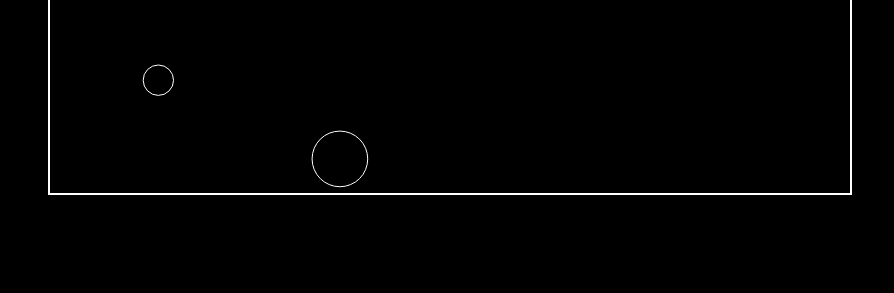
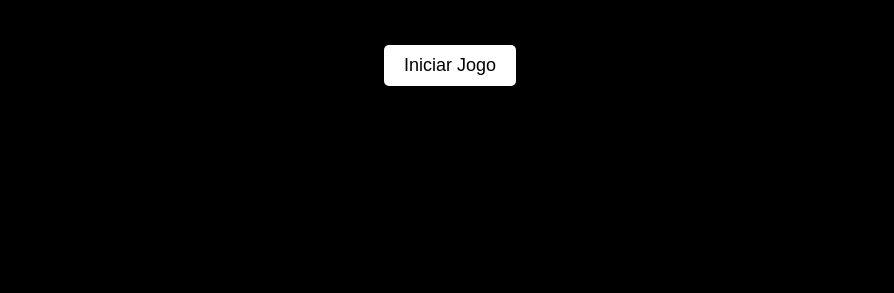
Before and after one commit to PeAlvesilva/jogo-asteroids, a plain HTML site: page index.html in a window 1280 px wide. Shown: the part 507-800 px from the top of the page, without its empty margins (190-1084 px from the left). Drawn offline with Linux system fonts and the light colour scheme; a web font is replaced by a local one.

Commit message:
atualização: adição de sistema de pontuação, tela inicial e "Game Over".

```diff
--- a/index.html
+++ b/index.html
@@ -4,9 +4,23 @@
     <meta charset="UTF-8">
     <meta name="viewport" content="width=device-width, initial-scale=1.0">
     <link rel="stylesheet" href="jogo-asteroids_style.css">
+    <link rel="preconnect" href="https://fonts.gstatic.com" crossorigin>
+    <link rel="preconnect" href="https://fonts.googleapis.com">
+    <link rel="preconnect" href="https://fonts.gstatic.com" crossorigin>
+    <link href="https://fonts.googleapis.com/css2?family=Fira+Sans:ital,wght@0,100;0,200;0,300;0,400;0,500;0,600;0,700;0,800;0,900;1,100;1,200;1,300;1,400;1,500;1,600;1,700;1,800;1,900&family=Smooch+Sans:wght@100..900&display=swap" rel="stylesheet">
     <title>Jogo - Asteroids</title>
 </head>
 <body>
+    <div id="startScreen">
+        <h1>Bem-vindo ao Asteroids!</h1>
+        <p>Pressione o botão para começar o jogo</p>
+        <button id="startButton">Iniciar Jogo</button>
+    </div>
+    <div id="gameOverScreen" style="display: none;">
+        <h1>Game Over</h1>
+        <p id="finalScore"></p>
+        <button id="restartButton">Reiniciar Jogo</button>
+    </div>
     <canvas id="gameCanvas" width="800" height="600"></canvas>
 
     <script src="jogo-asteroids_script.js"></script>
--- a/jogo-asteroids_script.js
+++ b/jogo-asteroids_script.js
@@ -1,6 +1,12 @@
 // Configurações iniciais
 const canvas = document.getElementById("gameCanvas");
 const ctx = canvas.getContext("2d");
+
+const startScreen = document.getElementById("startScreen");
+const gameOverScreen = document.getElementById("gameOverScreen");
+const startButton = document.getElementById("startButton");
+const restartButton = document.getElementById("restartButton");
+const finalScore = document.getElementById("finalScore");
 
 const spaceship = {
     x: canvas.width / 2,
@@ -11,13 +17,13 @@ const spaceship = {
     height: 30
 };
 
-const bullets = [];
-const asteroids = [];
-
+let bullets = [];
+let asteroids = [];
 let lastTime = 0;
 let gameOver = false;
+let score = 0;
 
-// Função para desenhar a nave
+// Funções de desenho e lógica do jogo
 function drawSpaceship() {
     ctx.save();
     ctx.translate(spaceship.x, spaceship.y);
@@ -33,7 +39,6 @@ function drawSpaceship() {
     ctx.restore();
 }
 
-// Função para desenhar asteroides
 function drawAsteroids() {
     for (let i = 0; i < asteroids.length; i++) {
         const asteroid = asteroids[i];
@@ -44,7 +49,6 @@ function drawAsteroids() {
     }
 }
 
-// Função para desenhar os tiros
 function drawBullets() {
     for (let i = 0; i < bullets.length; i++) {
         const bullet = bullets[i];
@@ -55,19 +59,22 @@ function drawBullets() {
     }
 }
 
-// Função para movimentação da nave
+function drawScore() {
+    ctx.fillStyle = "white";
+    ctx.font = "20px Arial";
+    ctx.fillText(`Score: ${score}`, 10, 30);
+}
+
 function moveSpaceship() {
     spaceship.x += Math.cos(spaceship.angle) * spaceship.speed;
     spaceship.y += Math.sin(spaceship.angle) * spaceship.speed;
 
-    // Condições de borda
     if (spaceship.x < 0) spaceship.x = canvas.width;
     if (spaceship.x > canvas.width) spaceship.x = 0;
     if (spaceship.y < 0) spaceship.y = canvas.height;
     if (spaceship.y > canvas.height) spaceship.y = 0;
 }
 
-// Função para movimentação dos asteroides
 function moveAsteroids() {
     for (let i = 0; i < asteroids.length; i++) {
         const asteroid = asteroids[i];
@@ -81,14 +88,12 @@ function moveAsteroids() {
     }
 }
 
-// Função para movimentação dos tiros
 function moveBullets() {
     for (let i = 0; i < bullets.length; i++) {
         const bullet = bullets[i];
         bullet.x += Math.cos(bullet.angle) * 5;
         bullet.y += Math.sin(bullet.angle) * 5;
 
-        // Remover tiros fora da tela
         if (bullet.x < 0 || bullet.x > canvas.width || bullet.y < 0 || bullet.y > canvas.height) {
             bullets.splice(i, 1);
             i--;
@@ -96,7 +101,6 @@ function moveBullets() {
     }
 }
 
-// Função para detectar colisões entre tiros e asteroides
 function detectCollisions() {
     for (let i = 0; i < bullets.length; i++) {
         const bullet = bullets[i];
@@ -106,16 +110,16 @@ function detectCollisions() {
             const dy = bullet.y - asteroid.y;
             const distance = Math.sqrt(dx * dx + dy * dy);
             if (distance < asteroid.radius) {
-                asteroids.splice(j, 1); // Remove o asteroide
-                bullets.splice(i, 1);   // Remove o tiro
+                asteroids.splice(j, 1);
+                bullets.splice(i, 1);
                 i--;
+                score += 10;
                 break;
             }
         }
     }
 }
 
-// Função para detectar colisões entre a nave e asteroides
 function detectShipAsteroidCollisions() {
     for (let i = 0; i < asteroids.length; i++) {
         const asteroid = asteroids[i];
@@ -124,13 +128,14 @@ function detectShipAsteroidCollisions() {
         const distance = Math.sqrt(dx * dx + dy * dy);
         if (distance < spaceship.width / 2 + asteroid.radius) {
             gameOver = true;
-            alert("Game Over!");
+            finalScore.textContent = `Sua pontuação final foi: ${score}`;
+            gameOverScreen.style.display = "flex";
+            canvas.style.display = "none";
             break;
         }
     }
 }
 
-// Função para gerar asteroides
 function generateAsteroids() {
     if (Math.random() < 0.02) {
         const radius = Math.random() * 20 + 15;
@@ -143,7 +148,6 @@ function generateAsteroids() {
     }
 }
 
-// Função para atualizar o jogo
 function update(time) {
     const deltaTime = time - lastTime;
     lastTime = time;
@@ -162,36 +166,39 @@ function update(time) {
     drawSpaceship();
     drawAsteroids();
     drawBullets();
+    drawScore();
 
     requestAnimationFrame(update);
 }
 
-// Função para iniciar o jogo
 function startGame() {
+    score = 0;
+    bullets = [];
+    asteroids = [];
+    gameOver = false;
+    spaceship.x = canvas.width / 2;
+    spaceship.y = canvas.height / 2;
+    startScreen.style.display = "none";
+    gameOverScreen.style.display = "none";
+    canvas.style.display = "block";
     requestAnimationFrame(update);
 }
 
-// Funções de controle de nave com o mouse
+// Eventos para iniciar/reiniciar o jogo
+startButton.addEventListener("click", startGame);
+restartButton.addEventListener("click", startGame);
+
+// Controle de nave com o mouse
 canvas.addEventListener("mousemove", (e) => {
-    const mouseX = e.clientX;
-    const mouseY = e.clientY;
-
-    // Calcular o ângulo entre a nave e o cursor
+    const mouseX = e.clientX - canvas.getBoundingClientRect().left;
+    const mouseY = e.clientY - canvas.getBoundingClientRect().top;
     const dx = mouseX - spaceship.x;
     const dy = mouseY - spaceship.y;
     spaceship.angle = Math.atan2(dy, dx);
 });
 
-// Função de disparo automático
 setInterval(() => {
     if (!gameOver) {
-        bullets.push({
-            x: spaceship.x,
-            y: spaceship.y,
-            angle: spaceship.angle
-        });
+        bullets.push({ x: spaceship.x, y: spaceship.y, angle: spaceship.angle });
     }
-}, 100); // Disparo a cada 100ms
-
-// Iniciar o jogo
-startGame();
+}, 100);
--- a/jogo-asteroids_style.css
+++ b/jogo-asteroids_style.css
@@ -5,7 +5,35 @@ body {
     align-items: center;
     height: 100vh;
     background: black;
+    font-family: "Smooch Sans", serif;
+    font-size: 250%;
 }
 canvas {
     border: 2px solid white;
+    display: none;
 }
+#startScreen, #gameOverScreen {
+    position: absolute;
+    display: flex;
+    flex-direction: column;
+    align-items: center;
+    justify-content: center;
+    background: rgba(0, 0, 0, 0.8);
+    color: white;
+    width: 100%;
+    height: 100%;
+    z-index: 1;
+}
+button {
+    padding: 10px 20px;
+    font-size: 18px;
+    margin-top: 20px;
+    border: none;
+    background: white;
+    color: black;
+    cursor: pointer;
+    border-radius: 5px;
+}
+button:hover {
+    background: #ccc;
+}
```
